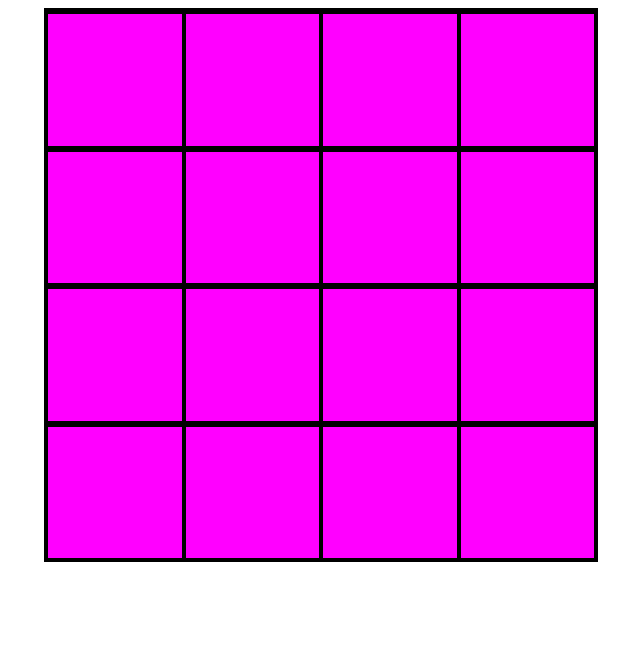
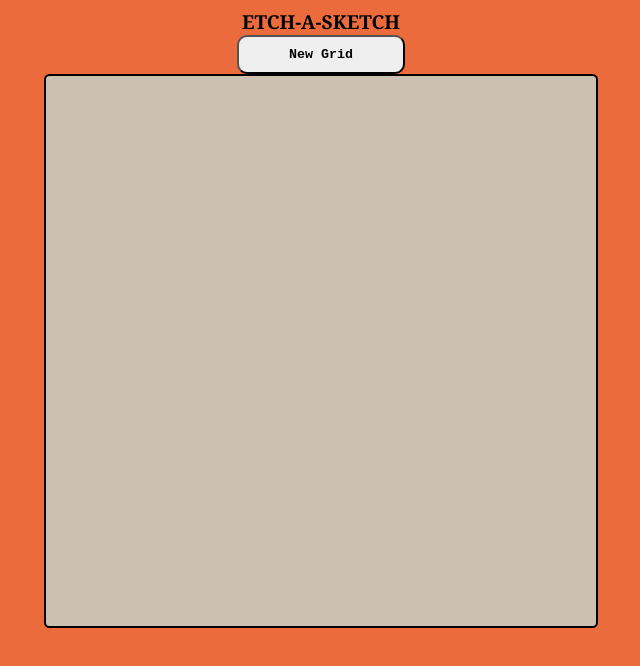
Before and after one commit to HeraldJr/etch-a-sketch, a plain HTML site: page index.html in a window 1280 px wide. Shown: the whole page, without its empty margins (319-959 px from the left). Drawn offline with Linux system fonts and the light colour scheme.

Commit message:
completed core functionality. UI/UX terrible

```diff
--- a/index.html
+++ b/index.html
@@ -13,6 +13,7 @@
             display: flex;
             flex-direction: column;
             border: 2px solid black;
+            background-color: rgb(204, 192, 179)
 
         }
         .row{
@@ -28,16 +29,44 @@
 
         .col{
             border: 2px solid black;
-            background-color: magenta;
+            background-color: rgb(204, 192, 179);
             flex: 1;
             margin: 0;
             padding: 0;
         }
+
+        .container,
+        .row,
+        .col{
+            border-radius: 1%;
+        }
+        #btnGridReset{
+            padding: 10px 50px;
+            font-family: monospace;
+            font-weight: bolder;
+            border-radius: 10px;
+        }
+        body{
+            display: flex;
+            flex-direction: column;
+            align-items: center;
+            background-color: rgba(233, 92, 40, 0.904);
+        }
+        h5{
+            margin: 0;
+            color: black;
+            font-family: Georgia, 'Times New Roman', Times, serif;
+            font-size: larger;
+        }
     </style>
 </head>
 <body>
-    <div class="container">
+    <!-- <div class="container">
 
-    </div>
+    </div> -->
+    <h5>ETCH-A-SKETCH</h5>
+    <button id="btnGridReset">
+        New Grid
+    </button>
 </body>
 </html>
--- a/script.js
+++ b/script.js
@@ -1,11 +1,13 @@
-const container = document.querySelector(".container");
-container.style.backgroundColor = "red";
+const container = document.createElement("div")
+container.classList="container"
+const body=document.querySelector("body")
+body.appendChild(container)
 
-const p = document.createElement("p")
-p.textContent = "HELLO!"
-let gridSize=4;
-const row = document.createElement("div")
-const col = document.createElement("div")
+const btnResetGrid=document.querySelector("#btnGridReset")
+btnResetGrid.classList="btnGridReset"
+
+
+function createGrid(gridSize=8){
     for (let i = 0; i < gridSize; i++) {
         const row = document.createElement("div")
         container.appendChild(row)
@@ -20,3 +22,14 @@ for (let i = 0; i < gridSize; i++) {
             })
         }
     }
+}
+
+function resetGrid(){
+    container.innerHTML='';
+}
+
+btnResetGrid.addEventListener("click", ()=>{
+    let size=prompt("Enter squares per side for the new grid");
+    resetGrid();
+    createGrid(size);
+})
```
Lines whose indentation alone changed are shown as unchanged.
